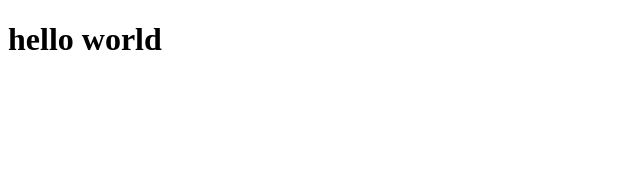
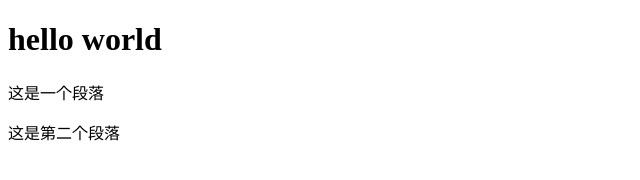
Before and after one commit to EX-EA/first-cs, a plain HTML site: page index.html in a window 1280 px wide. Shown: the whole page, without its empty margins (0-640 px from the left). Drawn offline with Linux system fonts and the light colour scheme.

Commit message:
add main.js

```diff
--- a/index.html
+++ b/index.html
@@ -7,5 +7,7 @@
     </head>
     <body>
         <h1>hello world</h1>
+        <p>这是一个段落</p>
+        <p>这是第二个段落</p>
     </body>
 </html>
```
Also changed, not shown: main.js (added).
